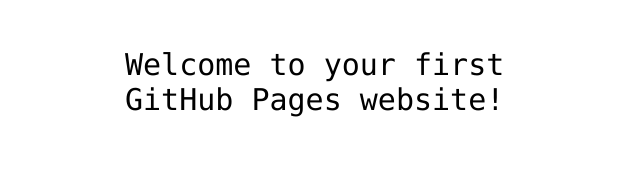
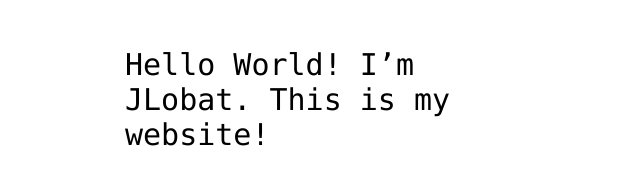
Before and after one commit to JLobat/JLobat.github.io, a plain HTML site: page index.html in a window 1280 px wide. Shown: the part 341-526 px from the top of the page, without its empty margins (315-955 px from the left). Drawn offline with Linux system fonts and the light colour scheme.

Commit message:
Add my username to index.html file
Add my username to index.html file in this my very first project  !

```diff
--- a/index.html
+++ b/index.html
@@ -12,7 +12,7 @@
 <img src="https://octodex.github.com/images/daftpunktocat-thomas.gif" id="octocat" alt="octocat-gif" />
 
 <!-- Change this code here by copy and pasting your template on line 15 -->
-<p>Welcome to your first GitHub Pages website!</p>
+<p>Hello World! I’m JLobat. This is my website!</p>
 
 </body>
 </html>
```
